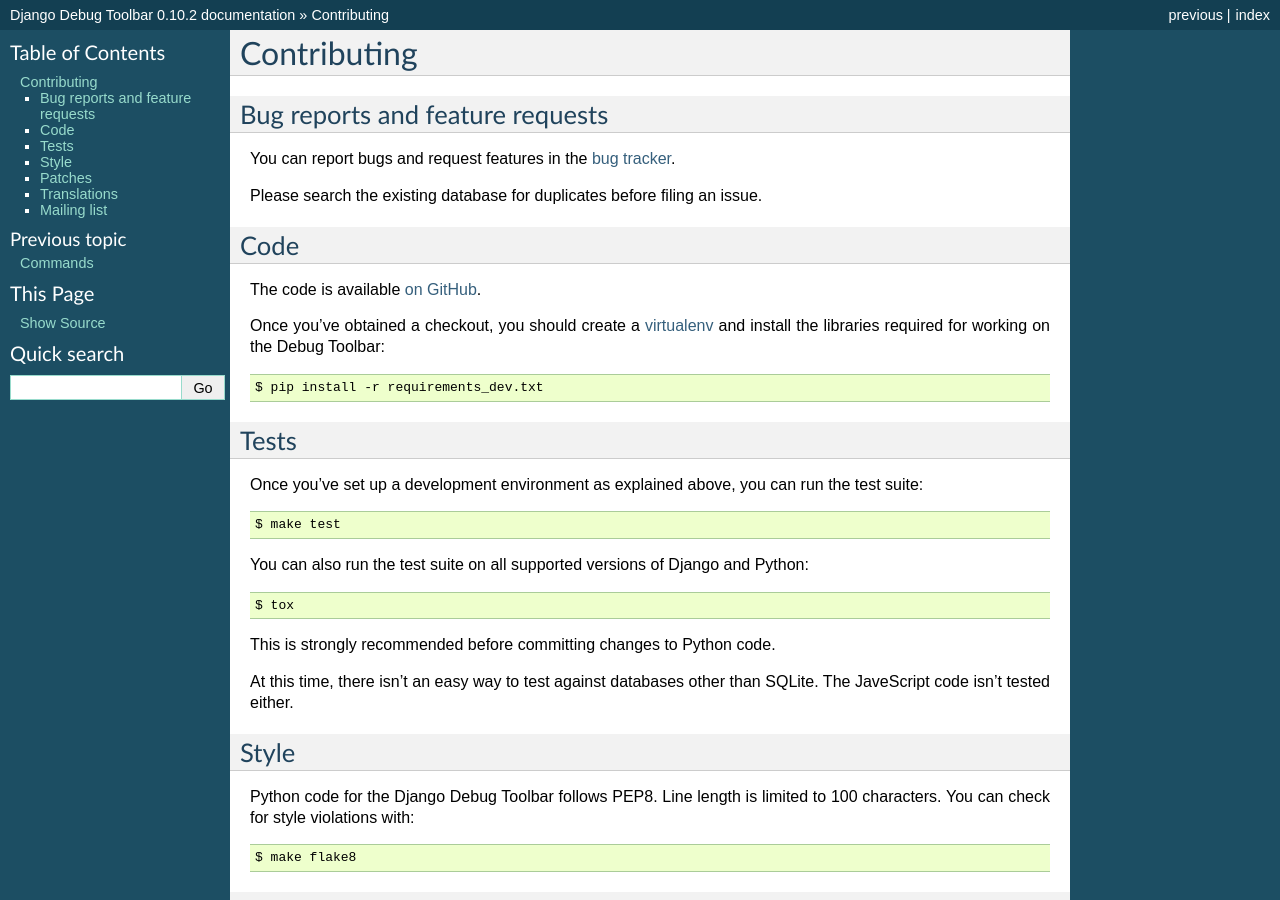
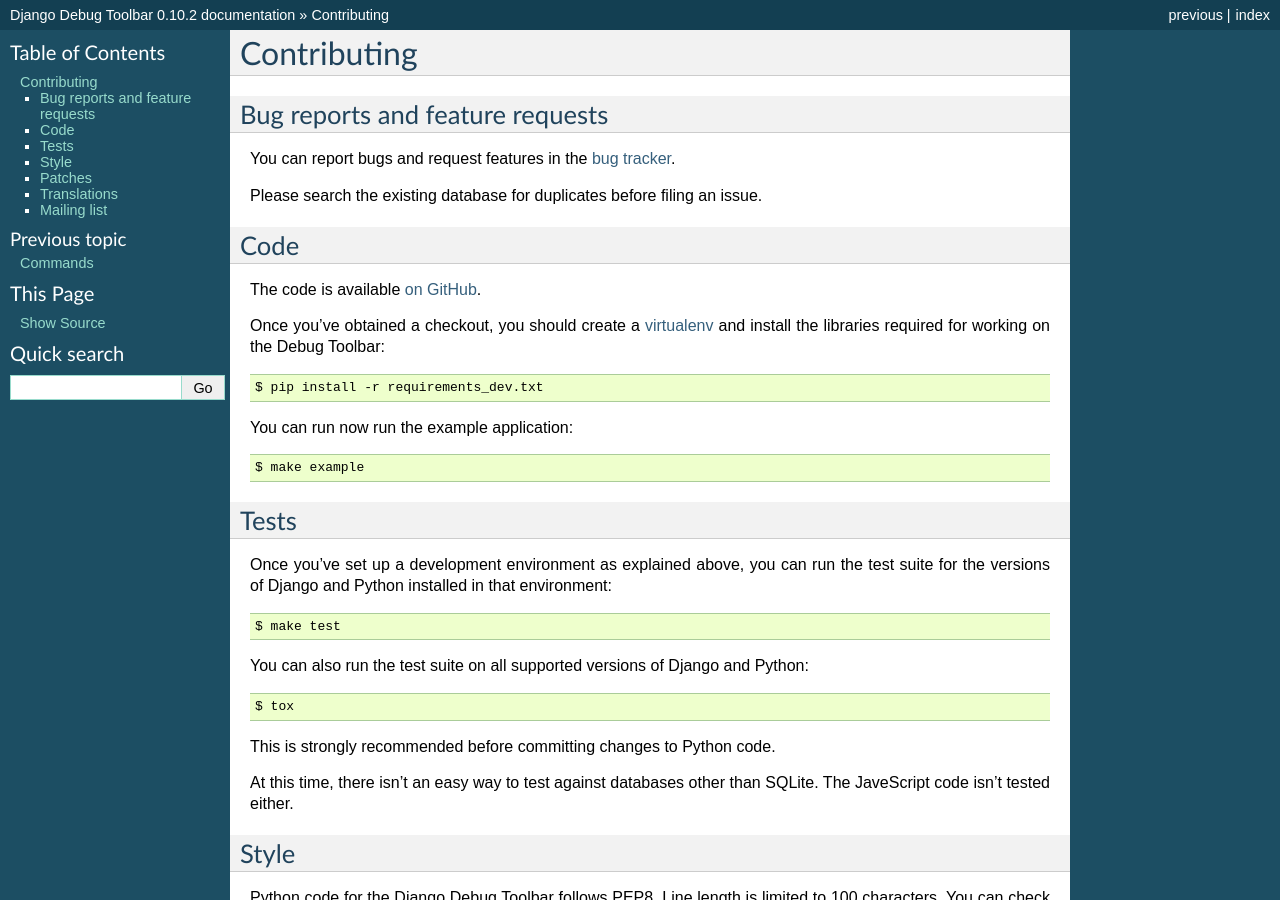
Before and after one commit to jazzband/django-debug-toolbar, a Sphinx documentation site: the page built from docs/contributing.rst, in a window 1280 px wide and 900 px high. Built offline with Sphinx 7.4.7, drawn with Linux system fonts in a browser that asks for light colours.

Commit message:
Document `make example`.

```diff
--- a/docs/contributing.rst
+++ b/docs/contributing.rst
@@ -22,11 +22,16 @@
 
 .. _virtualenv: http://www.virtualenv.org/
 
+You can run now run the example application::
+
+    $ make example
+
 Tests
 -----
 
 Once you've set up a development environment as explained above, you can run
-the test suite::
+the test suite for the versions of Django and Python installed in that
+environment::
 
     $ make test
 
```
